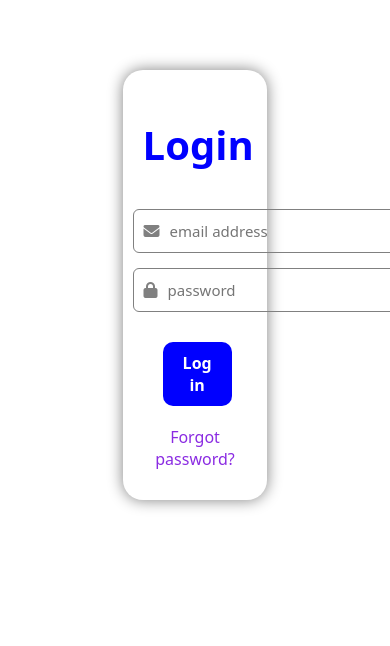
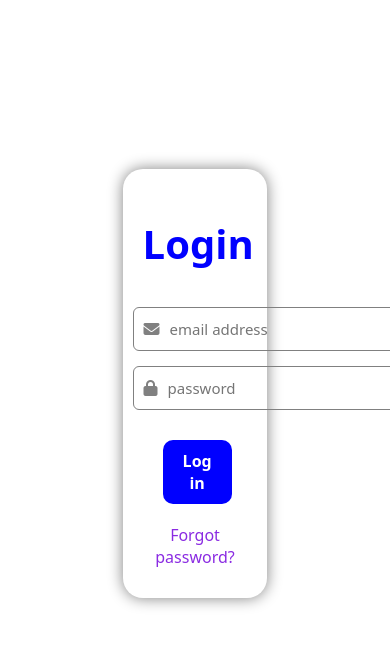
Before and after one commit to ynhx/clocking-system, a React (Create React App) app: page / in a window 390 px wide. Shown: the top 646 px of the page. Built offline with nearby package versions, Linux system fonts and the light colour scheme.

Commit message:
Make login container be responsive to monitor size

```diff
--- a/src/Components/login/Login.css
+++ b/src/Components/login/Login.css
@@ -9,7 +9,7 @@ body {
   display: flex;
   flex-direction: column;
   margin: auto;
-  margin-top: 70px;
+  margin-top: 20vh;
   width: 40%;
   padding: 10px;
   text-align: center;
```
